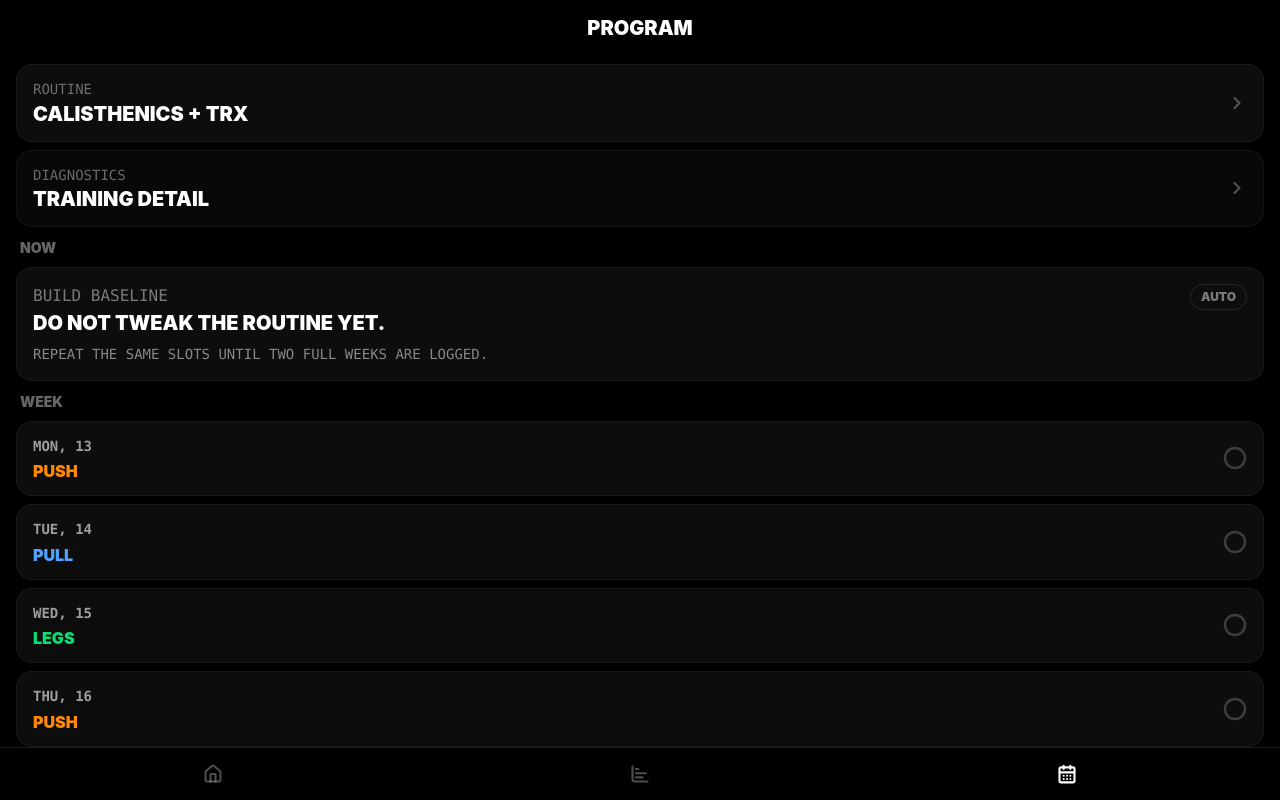
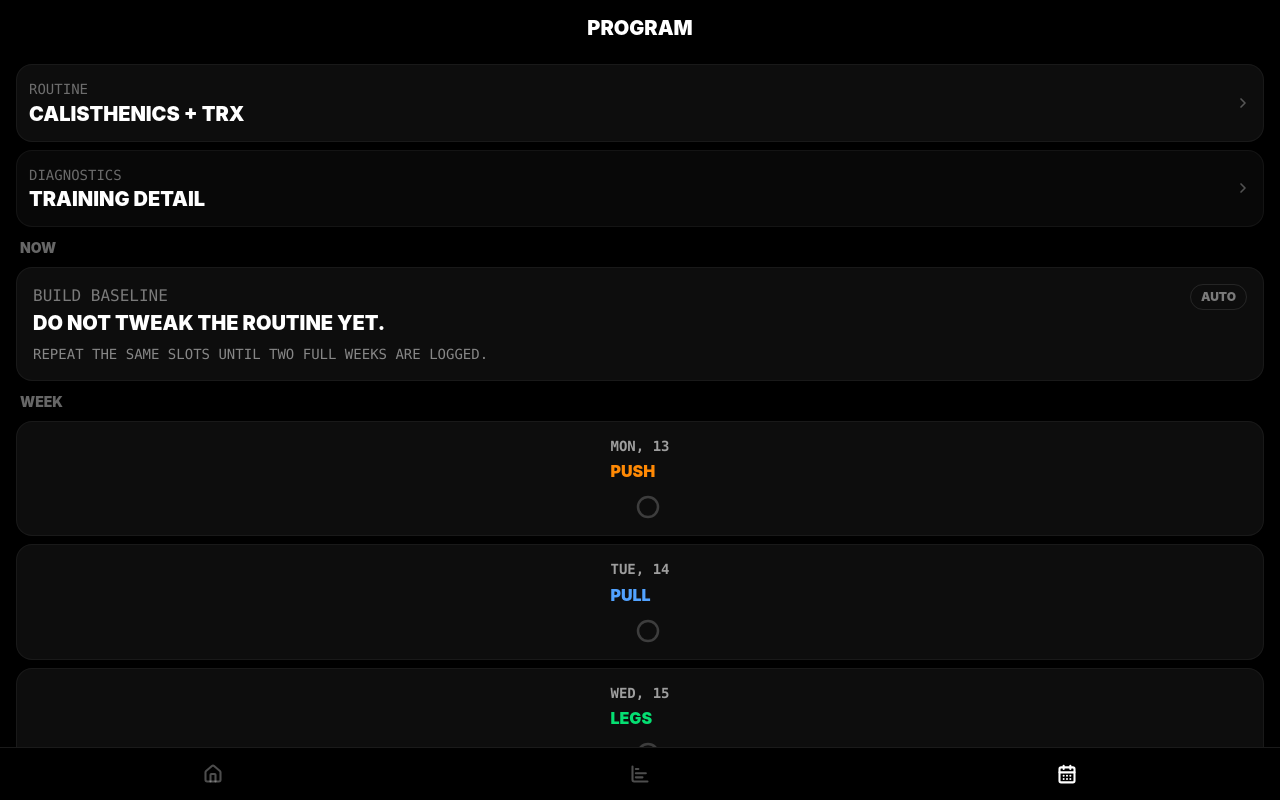
Before and after one commit to IFAKA/liftday, a Next.js app: page /program in a window 1280 px wide. Built offline with nearby package versions, Linux system fonts and the light colour scheme.

Commit message:
refactor: compose watch surfaces with shadcn primitives

```diff
--- a/components/WatchSurface.tsx
+++ b/components/WatchSurface.tsx
@@ -4,6 +4,8 @@ import Link from 'next/link';
 import { ChevronRight } from 'lucide-react';
 import type { LucideIcon } from 'lucide-react';
 import type { ComponentProps, ReactNode } from 'react';
+import { Button } from '@/components/ui/button';
+import { Card } from '@/components/ui/card';
 import { cn } from '@/lib/utils';
 
 interface WatchSectionProps {
@@ -33,9 +35,9 @@ interface WatchPanelProps extends ComponentProps<'div'> {
 
 export function WatchPanel({ children, className, active = false, subtle = false, ...props }: WatchPanelProps) {
   return (
-    <div
+    <Card
       className={cn(
-        'w-full rounded-xl border px-4 py-4',
+        'w-full gap-0 rounded-xl border px-4 py-4 shadow-none',
         active
           ? 'border-white/25 bg-white/15 ring-2 ring-white/15'
           : subtle
@@ -46,7 +48,7 @@ export function WatchPanel({ children, className, active = false, subtle = false
       {...props}
     >
       {children}
-    </div>
+    </Card>
   );
 }
 
@@ -91,7 +93,7 @@ export function WatchListItem({
   );
 
   const classes = cn(
-    'w-full flex items-center gap-4 rounded-xl border px-4 py-4 text-left transition-all',
+    'h-auto w-full justify-start whitespace-normal rounded-xl border px-4 py-4 text-left font-normal transition-all',
     active
       ? 'border-white/25 bg-white/15 ring-2 ring-white/15'
       : subtle
@@ -102,15 +104,17 @@ export function WatchListItem({
 
   if (href) {
     return (
-      <Link href={href} className={classes}>
-        {content}
-      </Link>
+      <Button asChild variant="ghost" className={classes}>
+        <Link href={href} className="flex items-center gap-4">
+          {content}
+        </Link>
+      </Button>
     );
   }
 
   return (
-    <button type="button" onClick={onClick} className={classes}>
+    <Button type="button" variant="ghost" onClick={onClick} className={cn(classes, 'flex items-center gap-4')}>
       {content}
-    </button>
+    </Button>
   );
 }
```
